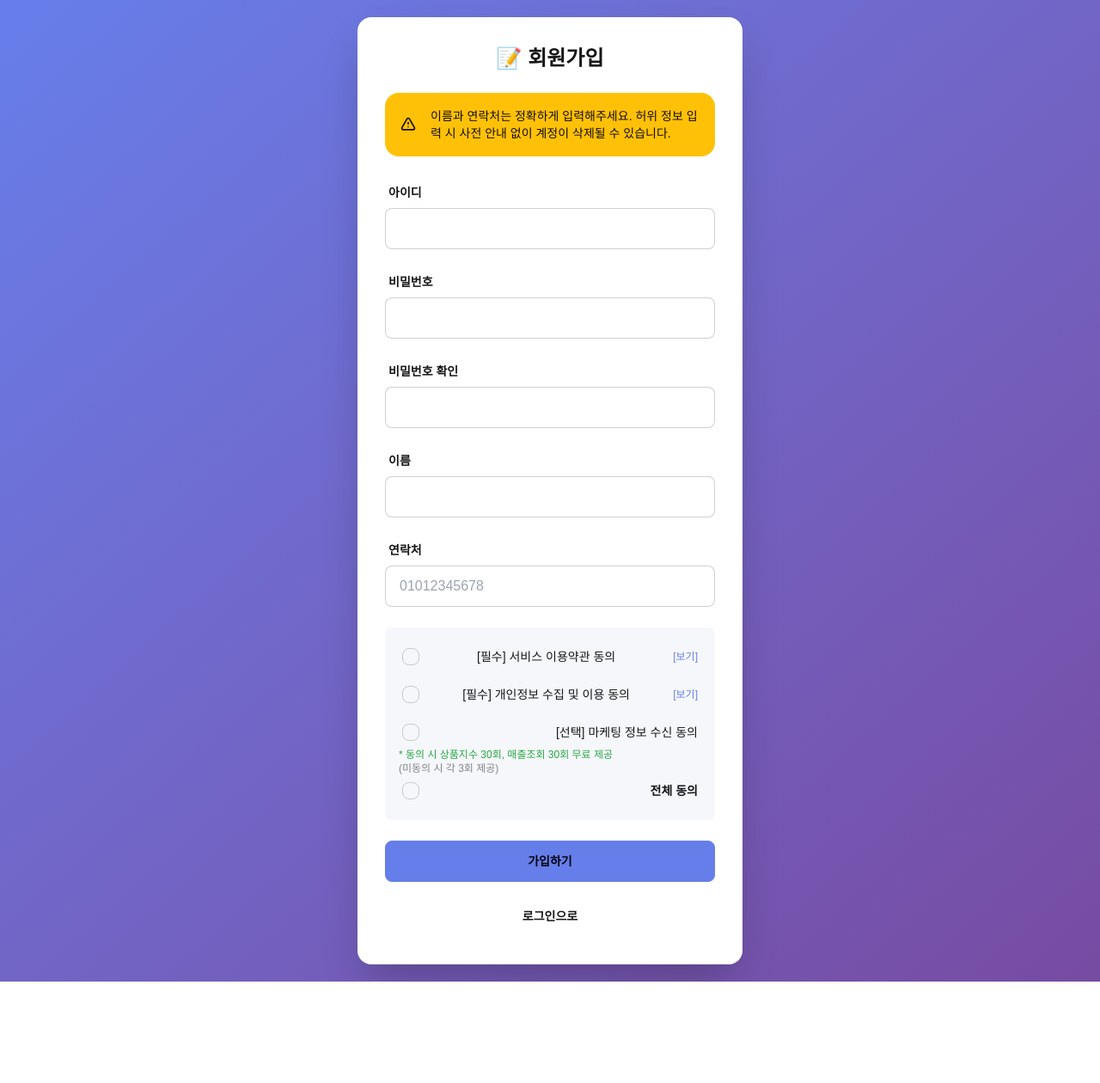
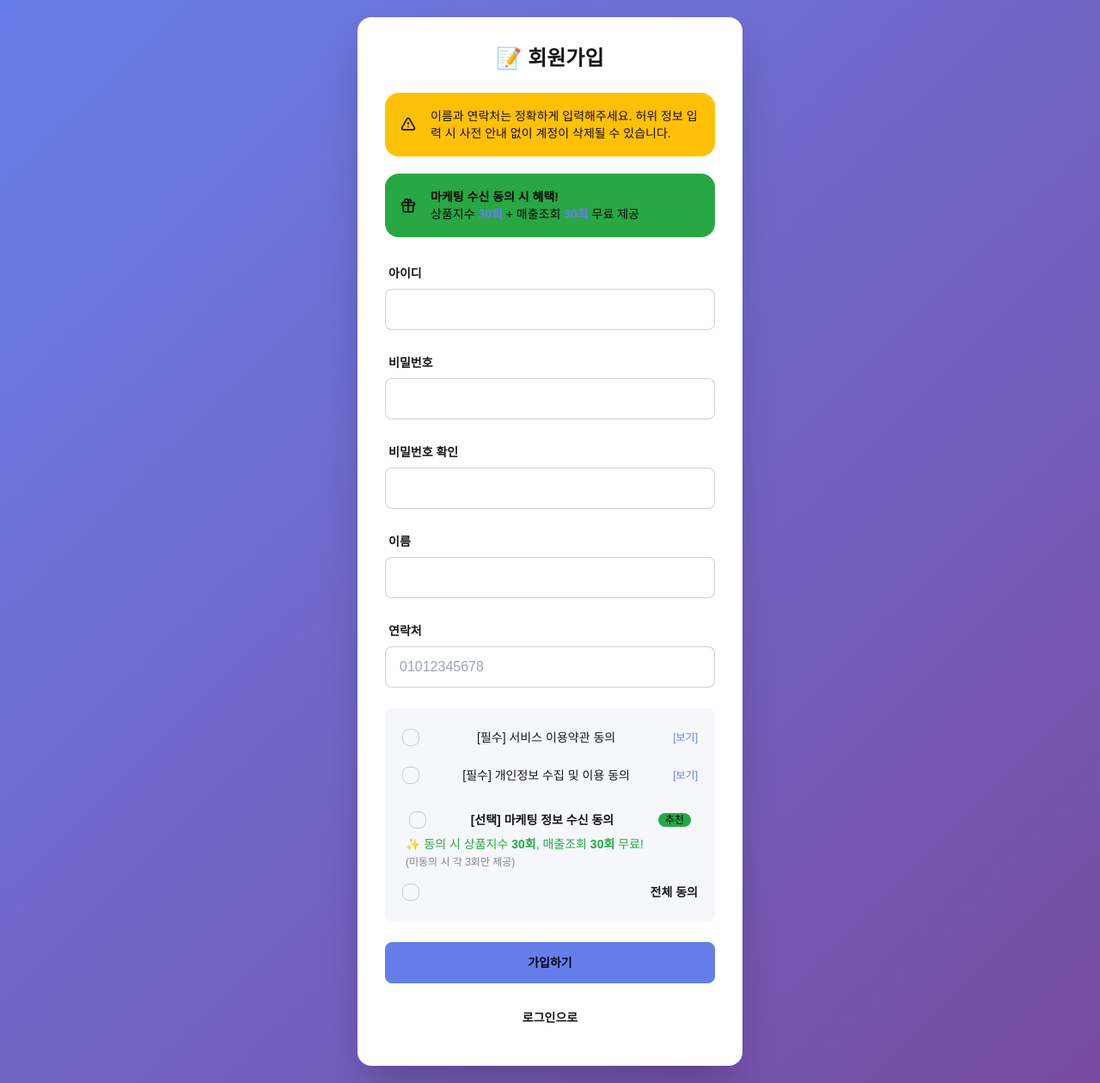
Before and after one commit to odong444/shop-rank-auth, a Flask app: page /register in a window 1280 px wide. Shown: the whole page at 86% size. Before the commit the page ends 1142 px from the top, so only its background shows below. Run offline with Flask 3, Linux system fonts and the light colour scheme.

Commit message:
회원가입 페이지 마케팅 동의 혜택 안내 강조
- 상단에 혜택 안내 박스 추가
- 마케팅 동의 체크박스 영역 강조 스타일 적용

Co-Authored-By: Claude Opus 4.5 <noreply@anthropic.com>

```diff
--- a/templates/register.html
+++ b/templates/register.html
@@ -11,11 +11,22 @@
     <div class="card-body">
         <h1 class="text-2xl font-bold text-center mb-4">📝 회원가입</h1>
 
-        <div class="alert alert-warning mb-4">
+        <div class="alert alert-warning mb-3">
             <svg xmlns="http://www.w3.org/2000/svg" class="stroke-current shrink-0 h-5 w-5" fill="none" viewBox="0 0 24 24">
                 <path stroke-linecap="round" stroke-linejoin="round" stroke-width="2" d="M12 9v2m0 4h.01m-6.938 4h13.856c1.54 0 2.502-1.667 1.732-3L13.732 4c-.77-1.333-2.694-1.333-3.464 0L3.34 16c-.77 1.333.192 3 1.732 3z" />
             </svg>
             <span class="text-sm">이름과 연락처는 정확하게 입력해주세요. 허위 정보 입력 시 사전 안내 없이 계정이 삭제될 수 있습니다.</span>
+        </div>
+
+        <!-- 혜택 안내 -->
+        <div class="alert alert-success mb-4">
+            <svg xmlns="http://www.w3.org/2000/svg" class="stroke-current shrink-0 h-5 w-5" fill="none" viewBox="0 0 24 24">
+                <path stroke-linecap="round" stroke-linejoin="round" stroke-width="2" d="M12 8v13m0-13V6a2 2 0 112 2h-2zm0 0V5.5A2.5 2.5 0 109.5 8H12zm-7 4h14M5 12a2 2 0 110-4h14a2 2 0 110 4M5 12v7a2 2 0 002 2h10a2 2 0 002-2v-7" />
+            </svg>
+            <div class="text-sm">
+                <span class="font-bold">마케팅 수신 동의 시 혜택!</span><br>
+                상품지수 <span class="font-bold text-primary">30회</span> + 매출조회 <span class="font-bold text-primary">30회</span> 무료 제공
+            </div>
         </div>
 
         <div id="error" class="alert alert-error hidden mb-4">
@@ -83,14 +94,15 @@
                     <a href="#" onclick="showTerms('privacy')" class="text-primary text-xs underline">[보기]</a>
                 </label>
             </div>
-            <div class="form-control">
+            <div class="form-control bg-success/10 rounded-lg p-2 -mx-2">
                 <label class="label cursor-pointer justify-start gap-3">
-                    <input type="checkbox" id="marketingAgree" class="checkbox checkbox-sm">
-                    <span class="label-text">[선택] 마케팅 정보 수신 동의</span>
+                    <input type="checkbox" id="marketingAgree" class="checkbox checkbox-success checkbox-sm">
+                    <span class="label-text font-semibold">[선택] 마케팅 정보 수신 동의</span>
+                    <span class="badge badge-success badge-sm">추천</span>
                 </label>
-                <div class="ml-7 text-xs text-success">
-                    * 동의 시 상품지수 30회, 매출조회 30회 무료 제공<br>
-                    <span class="text-base-content/50">(미동의 시 각 3회 제공)</span>
+                <div class="ml-7 text-sm text-success font-medium">
+                    ✨ 동의 시 상품지수 <span class="font-bold">30회</span>, 매출조회 <span class="font-bold">30회</span> 무료!<br>
+                    <span class="text-xs text-base-content/50">(미동의 시 각 3회만 제공)</span>
                 </div>
             </div>
             <div class="divider my-2"></div>
```
